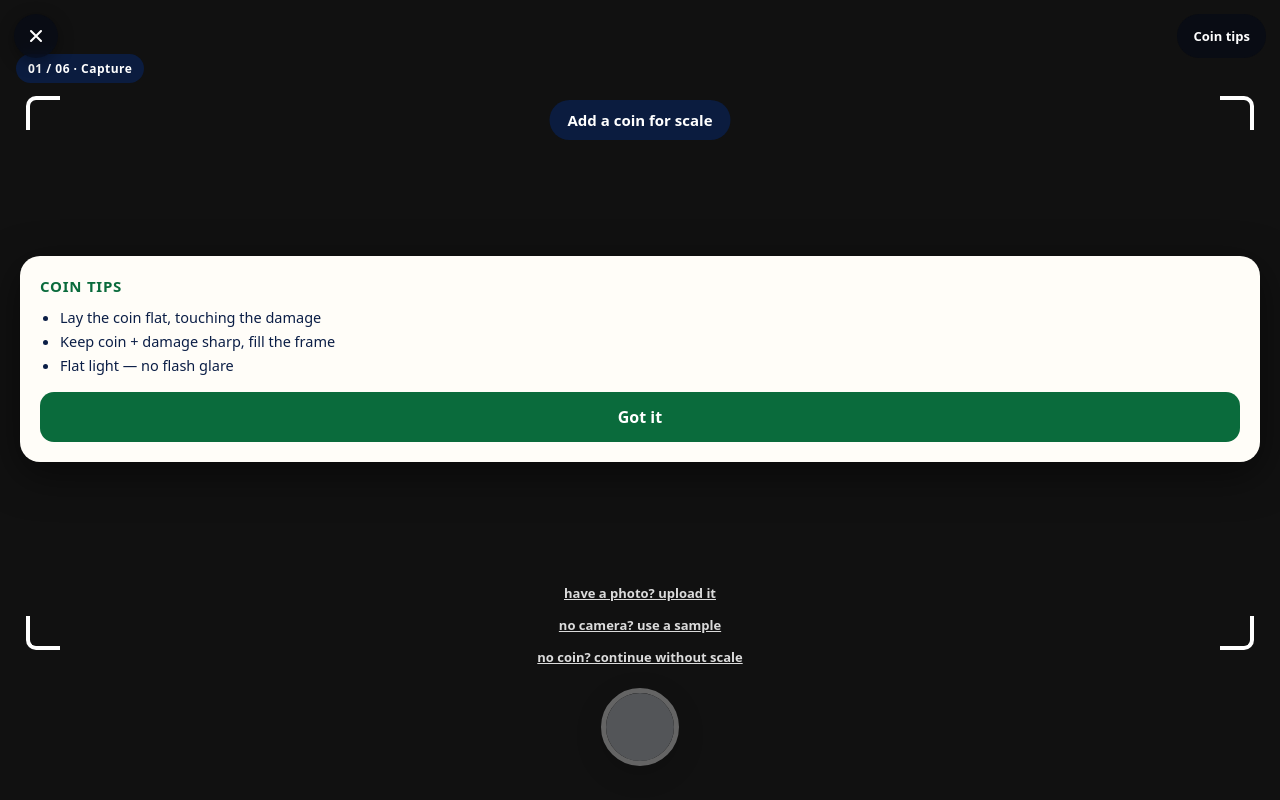
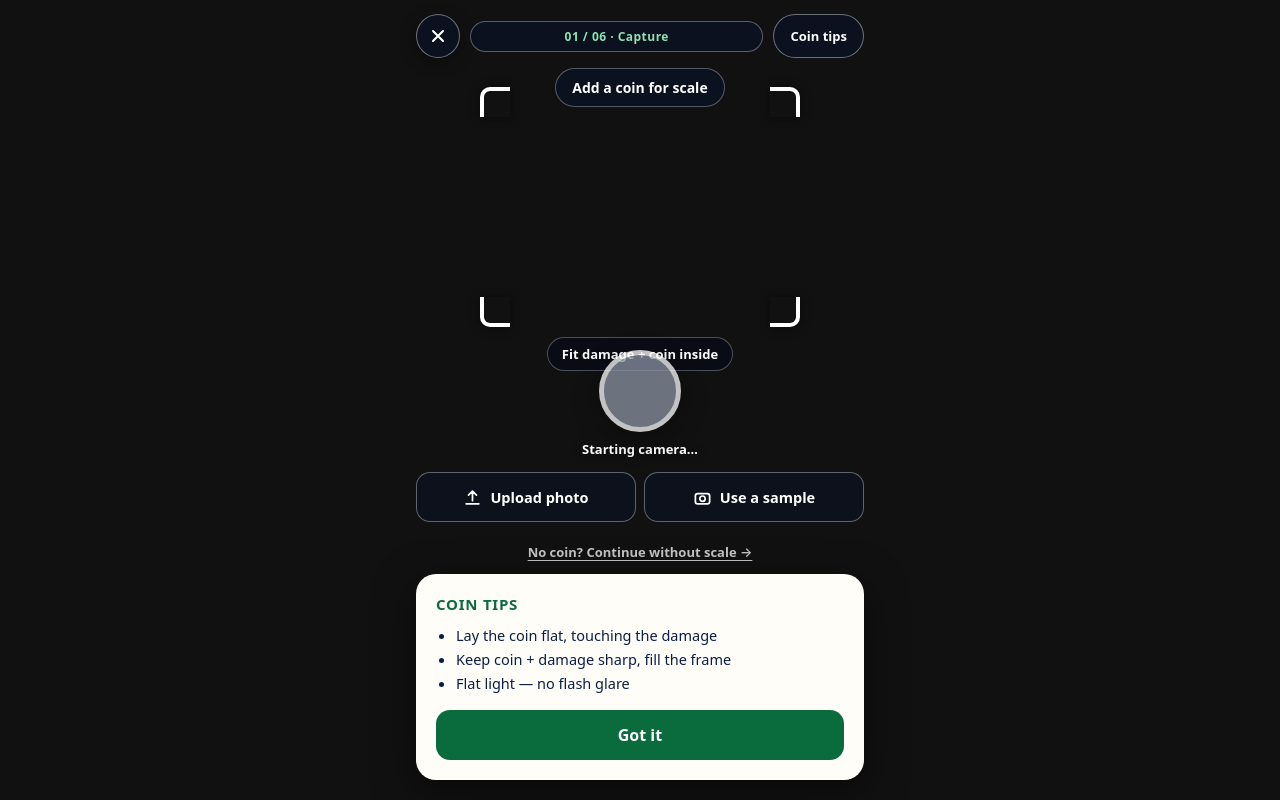
Before and after one commit to Parithosh-Varma/snapclaim, a React (Vite) app in the folder react/: page / in a window 1280 px wide. Both pictures are taken after a click on the button "Start your first claim". Built offline with nearby package versions, Linux system fonts and the light colour scheme; no server answers.

Commit message:
Capture redesign: permission card, guide frame, labeled shutter, grouped alternatives

```diff
--- a/react/src/screens/Capture.tsx
+++ b/react/src/screens/Capture.tsx
@@ -1,7 +1,6 @@
 import { useCallback, useEffect, useRef, useState } from "react";
 import { useApp } from "../App";
 import { CoinGate } from "../lib/camera";
-import { mountTiltMeter } from "../lib/tilt";
 import { loadSamplePhoto } from "../lib/sample";
 import { SamplePicker } from "./SamplePicker";
 import { resetDmg } from "../lib/session";
@@ -20,7 +19,6 @@ export default function Capture() {
   const { session, go, screen } = useApp();
   const videoRef = useRef<HTMLVideoElement>(null);
   const gateRef = useRef<CoinGate | null>(null);
-  const tiltRef = useRef<HTMLDivElement>(null);
   const fileRef = useRef<HTMLInputElement>(null);
   const [hint, setHint] = useState("Add a coin for scale");
   const [ring, setRing] = useState<{ left: number; top: number; size: number } | null>(null);
@@ -28,12 +26,13 @@ export default function Capture() {
   const [count, setCount] = useState<number | null>(null);
   const [flash, setFlash] = useState(false);
   const [enableCam, setEnableCam] = useState(false);
-  const [shutterHide, setShutterHide] = useState(false);
   const [donate, setDonate] = useState(() => {
     try { return !!localStorage.getItem("snapclaim.donatePhoto"); } catch { return false; }
   });
   const [pickerOpen, setPickerOpen] = useState(false);
   const [tipsOpen, setTipsOpen] = useState(true);
+  const [blocked, setBlocked] = useState(false);
+  const [live, setLive] = useState(false);
 
   const captureStill = useCallback(() => {
     const gate = gateRef.current;
@@ -83,7 +82,9 @@ export default function Capture() {
       onCoinIdentified: () => {},
       onAutoCapture: () => captureRef.current(),
       onCameraError: (name) => {
+        setLive(false);
         setEnableCam(true);
+        setBlocked(name === "NotAllowedError" || name === "SecurityError");
         setHint(CAM_ERRORS[name] ?? `Camera unavailable (${name}) — tap Enable camera`);
       },
     });
@@ -106,8 +107,10 @@ export default function Capture() {
   }, []);
 
   useEffect(() => {
-    if (tiltRef.current) return mountTiltMeter(tiltRef.current);
-  }, []);
+    if (screen === "capture") {
+      setLive(false);
+    }
+  }, [screen]);
 
   const retake = () => {
     session.stillDataUrl = "";
@@ -116,6 +119,8 @@ export default function Capture() {
     session.coinKindMm = 0;
     session.noScaleMode = false;
     resetDmg(session);
+    setEnableCam(false);
+    setBlocked(false);
     go("capture");
     // The Capture tree stays mounted for sReview, so re-acquire explicitly.
     gateRef.current?.reset();
@@ -178,38 +183,21 @@ export default function Capture() {
         aria-label="Live camera feed"
         onPointerDown={(e) => gateRef.current?.assistAt(e.clientX, e.clientY)}
       >
-        <video ref={videoRef} playsInline muted autoPlay />
+        <video
+          ref={videoRef}
+          playsInline
+          muted
+          autoPlay
+          onPlaying={() => {
+            setLive(true);
+            setEnableCam(false);
+            setBlocked(false);
+          }}
+        />
       </div>
-      <span className="corner tl" aria-hidden="true" />
-      <span className="corner tr" aria-hidden="true" />
-      <span className="corner bl" aria-hidden="true" />
-      <span className="corner br" aria-hidden="true" />
-      <div
-        className="coinring"
-        aria-hidden="true"
-        style={ring ? { display: "block", left: ring.left, top: ring.top, width: ring.size, height: ring.size } : { display: "none" }}
-      />
-      <div id="camStep" className="step-tag">01 / 06 · Capture</div>
-      <div id="coinHint">{hint}</div>
-      {enableCam && screen === "capture" && (
-        <button
-          id="enableCam"
-          type="button"
-          style={{ display: "block", position: "absolute", zIndex: 4, left: "50%", top: "55%", transform: "translateX(-50%)", border: "2px solid #fff", background: "rgba(5,10,25,.55)", backdropFilter: "blur(6px)", color: "#fff", font: "inherit", fontWeight: 800, fontSize: 17, padding: "14px 26px", borderRadius: 999, cursor: "pointer" }}
-          onClick={() => {
-            setEnableCam(false);
-            void gateRef.current?.acquire();
-          }}
-        >
-          Enable camera
-        </button>
-      )}
-      <div ref={tiltRef} style={{ position: "absolute", zIndex: 4, left: "50%", top: "max(14px, env(safe-area-inset-top))", transform: "translateX(-50%)", width: "min(340px, calc(100% - 28px))" }} />
-      {count !== null && (
-        <div id="count" className="pop" style={{ display: "block" }} aria-hidden="true">{count}</div>
-      )}
       {screen === "capture" && (
-        <>
+        <div className="cam-col">
+          <div className="cam-top">
             <button
               type="button"
               className="cam-close"
@@ -218,14 +206,95 @@ export default function Capture() {
             >
               <svg viewBox="0 0 24 24" fill="none" stroke="currentColor" strokeWidth="2.5" strokeLinecap="round" aria-hidden="true"><path d="M6 6l12 12M18 6L6 18" /></svg>
             </button>
-          <button
-            id="tipsBtn"
-            type="button"
-            onClick={() => setTipsOpen(true)}
-          >
+            <div id="camStep" className="step-tag">01 / 06 · Capture</div>
+            <button id="tipsBtn" type="button" onClick={() => setTipsOpen(true)}>
               Coin tips
             </button>
-          {tipsOpen && (
+          </div>
+          <div id="coinHint" role="status">{hint}</div>
+          {enableCam ? (
+            <div className="permitcard" role="alertdialog" aria-labelledby="permitTitle" aria-describedby="permitDesc">
+              <span className="permit-icon" aria-hidden="true">
+                <svg viewBox="0 0 24 24" fill="none" stroke="currentColor" strokeWidth="2" strokeLinecap="round" strokeLinejoin="round"><rect x="3" y="7" width="18" height="13" rx="3" /><circle cx="12" cy="13.5" r="3.4" /><circle cx="12" cy="13.5" r="0.6" fill="currentColor" /><path d="M8.5 7l1-2.2h5L15.5 7" /></svg>
+              </span>
+              <p id="permitTitle">Camera is off</p>
+              <p id="permitDesc">We use your camera to measure your object. Photos stay on this device.</p>
+              <button
+                id="enableCam"
+                type="button"
+                className="btn-primary"
+                onClick={() => {
+                  setEnableCam(false);
+                  setBlocked(false);
+                  void gateRef.current?.acquire();
+                }}
+              >
+                Enable camera
+              </button>
+              {blocked && (
+                <p className="permit-hint">Blocked in your browser? Click the lock icon in the address bar → Allow camera, then tap Enable camera.</p>
+              )}
+            </div>
+          ) : (
+            <>
+              <div className="guide" aria-hidden="true">
+                <span className="guide-frame">
+                  <i className="g tl" /><i className="g tr" /><i className="g bl" /><i className="g br" />
+                </span>
+                <span className="guide-cap">Fit damage + coin inside</span>
+              </div>
+              <div className="shutter-block">
+                <button
+                  id="shutter"
+                  type="button"
+                  aria-label={locked || !live ? "Capture (waiting for camera)" : "Capture"}
+                  className={locked || !live ? "locked" : ""}
+                  disabled={!live}
+                  onClick={() => {
+                    if (locked) {
+                      setHint("Hold a coin in front of the camera");
+                      return;
+                    }
+                    captureStill();
+                  }}
+                />
+                <span className="shutter-label">{!live ? "Starting camera…" : locked ? "Add a coin for scale" : "Tap to capture"}</span>
+                <div className="alt-row">
+                  <button id="uploadBtn" className="alt-btn" type="button" onClick={() => fileRef.current?.click()}>
+                    <svg viewBox="0 0 24 24" fill="none" stroke="currentColor" strokeWidth="2.2" strokeLinecap="round" strokeLinejoin="round" aria-hidden="true"><path d="M12 16V4M7 9l5-5 5 5" /><path d="M4 20h16" /></svg>
+                    Upload photo
+                  </button>
+                  <button id="altEntry" className="alt-btn" type="button" onClick={onSample}>
+                    <svg viewBox="0 0 24 24" fill="none" stroke="currentColor" strokeWidth="2.2" strokeLinecap="round" strokeLinejoin="round" aria-hidden="true"><rect x="3" y="7" width="18" height="13" rx="3" /><circle cx="12" cy="13.5" r="3.4" /></svg>
+                    Use a sample
+                  </button>
+                </div>
+                <input
+                  ref={fileRef}
+                  type="file"
+                  accept="image/*"
+                  hidden
+                  onChange={(e) => {
+                    onUpload(e.target.files?.[0]);
+                    e.target.value = "";
+                  }}
+                />
+                <button
+                  id="noCoin"
+                  type="button"
+                  className="noscale"
+                  onClick={() => {
+                    session.noScaleMode = true;
+                    session.gateCoin = null;
+                    gateRef.current?.unlockWithoutScale();
+                  }}
+                >
+                  No coin? Continue without scale →
+                </button>
+              </div>
+            </>
+          )}
+          {tipsOpen && !enableCam && (
             <div id="tipsCard" role="dialog" aria-labelledby="tipsTitle">
               <p id="tipsTitle">Coin tips</p>
               <ul>
@@ -236,47 +305,10 @@ export default function Capture() {
               <button type="button" id="tipsGotIt" onClick={() => setTipsOpen(false)}>Got it</button>
             </div>
           )}
-          <button
-            id="shutter"
-            type="button"
-            aria-label="Capture"
-            className={`${locked ? "locked" : ""}${shutterHide ? " hide" : ""}`}
-            onPointerDown={() => setShutterHide(true)}
-            onPointerUp={() => setShutterHide(false)}
-            onPointerCancel={() => setShutterHide(false)}
-            onPointerLeave={() => setShutterHide(false)}
-            onClick={() => {
-              if (locked) {
-                setHint("Hold a coin in front of the camera");
-                return;
-              }
-              captureStill();
-            }}
-          />
-          <button id="uploadBtn" type="button" onClick={() => fileRef.current?.click()}>have a photo? upload it</button>
-          <input
-            ref={fileRef}
-            type="file"
-            accept="image/*"
-            hidden
-            onChange={(e) => {
-              onUpload(e.target.files?.[0]);
-              e.target.value = "";
-            }}
-          />
-          <button id="altEntry" type="button" onClick={onSample}>no camera? use a sample</button>
-          <button
-            id="noCoin"
-            type="button"
-            onClick={() => {
-              session.noScaleMode = true;
-              session.gateCoin = null;
-              gateRef.current?.unlockWithoutScale();
-            }}
-          >
-            no coin? continue without scale
-          </button>
-        </>
+        </div>
+      )}
+      {count !== null && (
+        <div id="count" className="pop" style={{ display: "block" }} aria-hidden="true">{count}</div>
       )}
       <div className={`flash${flash ? " go" : ""}`} />
       <SamplePicker open={pickerOpen} onClose={() => setPickerOpen(false)} onPick={(f) => void pickSample(f)} />
--- a/react/src/styles.css
+++ b/react/src/styles.css
@@ -19,18 +19,54 @@
   button:focus-visible,select:focus-visible,input:focus-visible,a:focus-visible,summary:focus-visible{outline:3px solid var(--coin);outline-offset:2px}
   @media (prefers-reduced-motion:reduce){*{transition:none!important;animation:none!important}}
 
-  /* ---------- camera ---------- */
+  /* ---------- camera: the viewfinder is the instrument ---------- */
   #cam{position:fixed;inset:0;background:#111}
   #cam video{position:absolute;inset:0;width:100%;height:100%;object-fit:cover}
-  .corner{position:absolute;width:34px;height:34px;border:4px solid #fff;z-index:2;pointer-events:none}
-  .corner.tl{top:96px;left:26px;border-right:0;border-bottom:0;border-radius:10px 0 0 0}
-  .corner.tr{top:96px;right:26px;border-left:0;border-bottom:0;border-radius:0 10px 0 0}
-  .corner.bl{bottom:150px;left:26px;border-right:0;border-top:0;border-radius:0 0 0 10px}
-  .corner.br{bottom:150px;right:26px;border-left:0;border-top:0;border-radius:0 0 10px 0}
-  #coinHint{position:absolute;z-index:3;left:50%;transform:translateX(-50%);
-    top:calc(100px + env(safe-area-inset-top));max-width:88vw;
-    font-weight:700;font-size:15px;white-space:normal;text-align:center;
-    color:#fff;background:rgba(11,30,70,.88);padding:10px 18px;border-radius:999px}
+  /* Centered control column: video stays full-bleed, controls never stretch across desktop. */
+  .cam-col{position:absolute;inset:0;z-index:3;margin:0 auto;width:min(480px,100%);
+    display:flex;flex-direction:column;pointer-events:none;
+    padding:calc(14px + env(safe-area-inset-top)) 16px calc(20px + env(safe-area-inset-bottom))}
+  .cam-col button,.cam-col .permitcard,.cam-col #tipsCard{pointer-events:auto}
+  .cam-top{display:flex;align-items:center;gap:10px}
+  #camStep{flex:1;text-align:center}
+  .guide{flex:1;display:flex;flex-direction:column;align-items:center;justify-content:center;gap:10px;min-height:0}
+  .guide-frame{position:relative;width:min(78%,320px);aspect-ratio:4/3}
+  .guide-frame .g{position:absolute;width:30px;height:30px;border:4px solid #fff;border-radius:8px;
+    box-shadow:0 1px 10px rgba(0,0,0,.5)}
+  .guide-frame .tl{left:0;top:0;border-right:0;border-bottom:0;border-radius:10px 0 0 0}
+  .guide-frame .tr{right:0;top:0;border-left:0;border-bottom:0;border-radius:0 10px 0 0}
+  .guide-frame .bl{left:0;bottom:0;border-right:0;border-top:0;border-radius:0 0 0 10px}
+  .guide-frame .br{right:0;bottom:0;border-left:0;border-top:0;border-radius:0 0 10px 0}
+  .guide-cap{font-size:13px;font-weight:700;color:#fff;background:rgba(5,10,25,.62);
+    padding:7px 14px;border-radius:999px;border:1px solid rgba(255,255,255,.28)}
+  /* permission-off: one card, one action */
+  .permitcard{margin:auto 0;text-align:center;background:rgba(10,18,36,.92);border:1px solid rgba(255,255,255,.16);
+    border-radius:20px;padding:28px 22px;box-shadow:0 16px 48px rgba(0,0,0,.5)}
+  .permit-icon{display:inline-grid;place-items:center;width:56px;height:56px;border-radius:18px;
+    background:#ece7dc;color:#0b1e46;margin-bottom:12px}
+  .permit-icon svg{width:30px;height:30px}
+  .permitcard #permitTitle{font-size:20px;font-weight:800;color:#fff;margin:0 0 6px}
+  .permitcard #permitDesc{font-size:14.5px;line-height:1.55;color:rgba(255,255,255,.82);margin:0 0 18px}
+  .permitcard .btn-primary{width:100%}
+  .permit-hint{font-size:12.5px;line-height:1.5;color:rgba(255,255,255,.65);margin:12px 0 0}
+  /* shutter block: one primary action + grouped alternatives */
+  .shutter-block{display:flex;flex-direction:column;align-items:center;gap:8px}
+  #shutter{width:82px;height:82px;border-radius:50%;border:5px solid #fff;background:var(--tape);
+    box-shadow:0 8px 28px rgba(0,0,0,.5),inset 0 0 0 4px #122540;padding:0}
+  #shutter:active{transform:scale(.94)}
+  #shutter.locked{background:#8b93a3;box-shadow:0 8px 28px rgba(0,0,0,.45)}
+  #shutter:disabled{opacity:.75;cursor:wait}
+  #shutter{transition:opacity .18s ease, transform .12s ease, background .18s ease}
+  .shutter-label{font-size:13px;font-weight:700;color:#fff;text-shadow:0 1px 8px rgba(0,0,0,.6);min-height:1.2em}
+  .alt-row{display:flex;gap:8px;width:100%;margin-top:6px}
+  .alt-btn{flex:1;display:inline-flex;align-items:center;justify-content:center;gap:8px;min-height:50px;
+    border-radius:14px;border:1px solid rgba(255,255,255,.35);background:rgba(10,18,36,.62);
+    color:#fff;font-weight:700;font-size:14.5px;backdrop-filter:blur(6px)}
+  .alt-btn:active{transform:scale(.97)}
+  .alt-btn svg{width:19px;height:19px;flex:none}
+  .noscale{border:0;background:none;color:rgba(255,255,255,.75);font-size:13px;font-weight:600;
+    padding:10px 8px;text-decoration:underline;text-underline-offset:3px;min-height:44px}
+  .noscale:active{transform:scale(.97)}
   .coinring{position:absolute;z-index:2;border:4px solid var(--coin);border-radius:50%;
     box-shadow:0 0 0 2px rgba(255,255,255,.7),0 0 24px rgba(14,138,77,.8);
     display:none;pointer-events:none;
@@ -40,30 +76,18 @@
     text-shadow:0 4px 30px rgba(0,0,0,.5);pointer-events:none}
   #count.pop{animation:pop .3s ease}
   @keyframes pop{from{transform:translate(-50%,-50%) scale(1.35)}to{transform:translate(-50%,-50%) scale(1)}}
-  #shutter{position:absolute;z-index:3;left:50%;transform:translateX(-50%);
-    bottom:calc(34px + env(safe-area-inset-bottom));
-    width:78px;height:78px;border-radius:50%;border:5px solid #fff;
-    background:transparent;box-shadow:0 8px 28px rgba(0,0,0,.45);padding:0}
-  #shutter::after{content:"";display:block;width:100%;height:100%;border-radius:50%;background:#fff}
-  #shutter:active{transform:translateX(-50%) scale(.94)}
-  #shutter.locked{opacity:.35} #shutter.locked::after{background:#cfd4dc}
-  #shutter.hide{opacity:0;pointer-events:none}
-  #shutter{transition:opacity .18s ease, transform .12s ease}
-  .cam-close{position:absolute;z-index:5;left:14px;top:calc(14px + env(safe-area-inset-top));
-    width:44px;height:44px;border-radius:50%;border:0;cursor:pointer;
-    background:rgba(5,10,25,.55);backdrop-filter:blur(6px);color:#fff;
+  .cam-close{flex:none;width:44px;height:44px;border-radius:50%;border:1px solid rgba(255,255,255,.4);cursor:pointer;
+    background:rgba(10,18,36,.72);backdrop-filter:blur(6px);color:#fff;
     display:grid;place-items:center;box-shadow:0 4px 16px rgba(0,0,0,.35);
     transition:transform .12s ease,background .15s ease}
   .cam-close:active{transform:scale(.92)}
   .cam-close svg{width:20px;height:20px}
-  #tipsBtn{position:absolute;z-index:5;right:14px;top:calc(14px + env(safe-area-inset-top));
-    min-height:44px;border:0;border-radius:999px;cursor:pointer;
-    background:rgba(5,10,25,.55);backdrop-filter:blur(6px);color:#fff;
+  #tipsBtn{flex:none;min-height:44px;border:1px solid rgba(255,255,255,.4);border-radius:999px;cursor:pointer;
+    background:rgba(10,18,36,.72);backdrop-filter:blur(6px);color:#fff;
     font-size:13px;font-weight:700;padding:0 16px}
   #tipsBtn:active{transform:scale(.96)}
-  #tipsCard{position:absolute;z-index:6;left:20px;right:20px;top:32%;
-    background:var(--card);color:var(--ink);border-radius:20px;padding:20px;
-    box-shadow:0 12px 40px rgba(0,0,0,.5)}
+  #tipsCard{margin:auto 0;background:var(--card);color:var(--ink);border-radius:20px;padding:20px;
+    box-shadow:0 12px 40px rgba(0,0,0,.5);max-height:46vh;overflow-y:auto}
   #tipsCard #tipsTitle{font-size:15px;font-weight:800;letter-spacing:.05em;text-transform:uppercase;
     color:var(--coin-strong);margin:0 0 10px}
   #tipsCard ul{margin:0 0 14px;padding-left:20px;color:var(--ink);font-size:14.5px;line-height:1.65}
@@ -71,19 +95,14 @@
     color:#fff;font-weight:800;font-size:16px}
   .flash{position:fixed;inset:0;background:#fff;opacity:0;pointer-events:none;transition:opacity .3s ease;z-index:9}
   .flash.go{opacity:1;transition:none}
-  #altEntry{position:absolute;z-index:3;left:50%;transform:translateX(-50%);
-    bottom:calc(158px + env(safe-area-inset-bottom));border:0;background:none;
-    color:rgba(255,255,255,.85);font-size:13px;font-weight:600;text-decoration:underline;padding:8px;white-space:nowrap}
-  #noCoin{position:absolute;z-index:3;left:50%;transform:translateX(-50%);
-    bottom:calc(126px + env(safe-area-inset-bottom));border:0;background:none;
-    color:rgba(255,255,255,.85);font-size:13px;font-weight:600;text-decoration:underline;padding:8px;white-space:nowrap}
   body.reviewing #altEntry,body.reviewing #noCoin,body.reviewing #uploadBtn,
   body.step2 #altEntry,body.step2 #noCoin,body.step2 #uploadBtn{display:none}
-  #uploadBtn{position:absolute;z-index:3;left:50%;transform:translateX(-50%);
-    bottom:calc(190px + env(safe-area-inset-bottom));border:0;background:none;
-    color:rgba(255,255,255,.85);font-size:13px;font-weight:600;text-decoration:underline;padding:8px;white-space:nowrap}
-  #camStep{position:absolute;z-index:3;left:16px;top:calc(54px + env(safe-area-inset-top));
-    color:#fff;background:rgba(11,30,70,.88);padding:6px 12px;border-radius:999px}
+  #camStep{color:#8fe3b0;background:rgba(10,18,36,.72);padding:6px 12px;border-radius:999px;
+    border:1px solid rgba(255,255,255,.32);white-space:nowrap}
+  #coinHint{align-self:center;max-width:100%;margin-top:10px;
+    font-weight:700;font-size:14px;white-space:normal;text-align:center;
+    color:#fff;background:rgba(10,18,36,.78);padding:9px 16px;border-radius:999px;
+    border:1px solid rgba(255,255,255,.3)}
   #updateBar{position:fixed;left:12px;right:12px;top:calc(12px + env(safe-area-inset-top));z-index:21;
     background:var(--ink);color:#fff;border-radius:14px;padding:12px 14px;font-size:13px;font-weight:600;
     box-shadow:0 10px 30px rgba(0,0,0,.3);display:flex;align-items:center;gap:10px}
```
Lines whose indentation alone changed are shown as unchanged.
